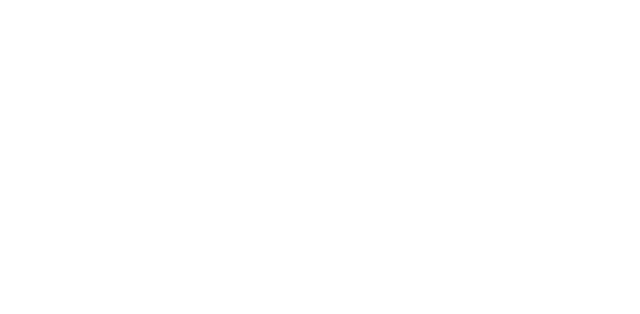
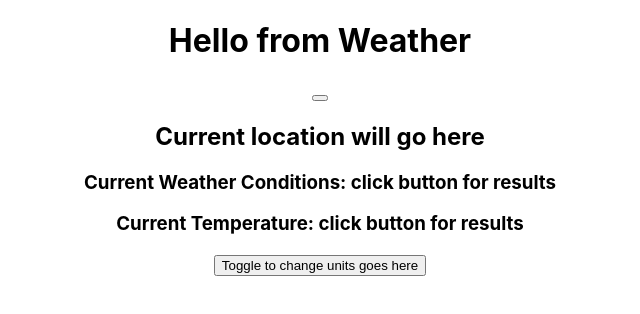
Before and after one commit to becwright226/groupapp, a React (Create React App) app: page / in a window 1280 px wide. Shown: the top 314 px of the page, without its empty margins (320-960 px from the left). Built offline with nearby package versions, Linux system fonts and the light colour scheme.

Commit message:
added Index and App - working fetch and displaying results

```diff
--- a/src/App.jsx
+++ b/src/App.jsx
@@ -1,10 +1,11 @@
 
 import './App.css';
+import WeatherIndex from './Weather/weatherIndex';
 
 function App() {
   return (
     <div className="App">
-
+      <WeatherIndex />
     </div>
   );
 }
--- /dev/null
+++ b/src/Weather/weatherApp.jsx
@@ -0,0 +1,54 @@
+/*
+! TO DO:
+! API URL & APIKEY
+! construct the fetch
+*/
+import React, { useState } from 'react';
+
+//! API Call by current weather data: api.openweathermap.org/data/2.5/weather?lat={lat}&lon={lon}&appid={API key}
+
+//! API call by zip code: api.openweathermap.org/data/2.5/weather?zip={zip code},{country code}&appid={API key}
+
+// const baseURL = 'api.openweathermap.org/data/2.5/weather'
+
+const APIkey = 'db81147a8b035b8d982970bd85456e4d'
+
+
+
+const Weather = (props) => {
+
+const lat = 39.970406
+const lon = -85.966848
+const url = `https://api.openweathermap.org/data/2.5/weather?lat=${lat}&lon=${lon}&appid=${APIkey}&units=imperial`
+console.log(url)
+
+const [temp, setTemp] = useState('click button for results');
+const [description, setDescription] = useState('click button for results');
+
+async function handleFetch() {
+
+  try {
+  const response = await fetch(url);
+  const data = await response.json()
+  console.log(data);
+  setTemp(data.main.temp)
+  setDescription(data.weather[0].description)
+  } catch (err) {
+    console.error(err)
+  }
+}
+
+
+  return (
+    <div>
+    <h1>Hello from Weather</h1>
+    <button onClick={handleFetch}></button>
+    <h2>Current location will go here</h2>
+    <h3>Current Weather Conditions: {description}</h3>
+    <h3>Current Temperature: {temp}</h3>
+    <button>Toggle to change units goes here</button>
+  </div>
+   );
+}
+
+export default Weather;
--- /dev/null
+++ b/src/Weather/weatherIndex.jsx
@@ -0,0 +1,18 @@
+/*
+! TO DO:
+! display the results of fetch to web page
+*/
+import React, { useState } from 'react';
+import Weather from './weatherApp';
+
+
+
+const WeatherIndex = (props) => {
+  return (
+    <div>
+    <Weather />
+  </div>
+   );
+}
+
+export default WeatherIndex;
```
